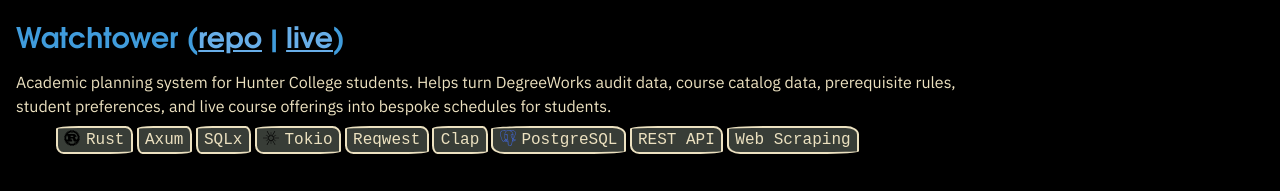
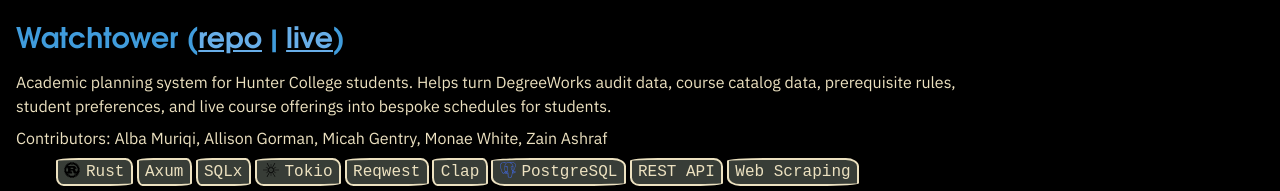
Before and after one commit to belovedEmperor/portfolio, a plain HTML site: page index.html in a window 1280 px wide. Shown: the part 1020-1211 px from the top of the page. Drawn offline with Linux system fonts and the light colour scheme; a web font is replaced by a local one.

Commit message:
feat: add contributors

```diff
--- a/index.html
+++ b/index.html
@@ -95,6 +95,10 @@
               DegreeWorks audit data, course catalog data, prerequisite rules,
               student preferences, and live course offerings into bespoke
               schedules for students.
+            </p>
+            <p>
+              Contributors: Alba Muriqi, Allison Gorman, Micah Gentry, Monae
+              White, Zain Ashraf
             </p>
             <ul>
               <li>
```
